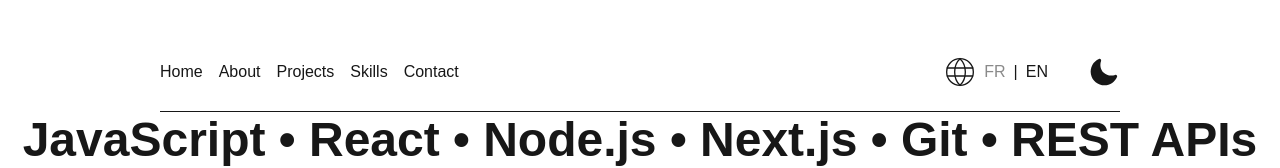
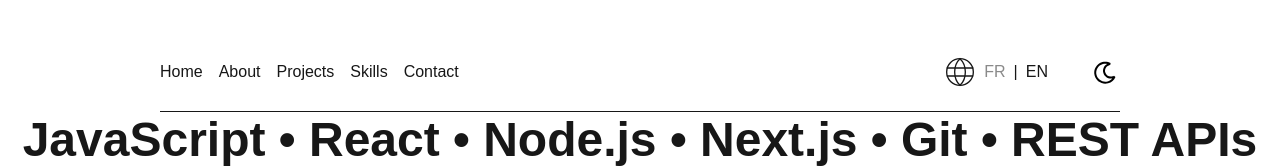
Before and after one commit to FlorianRGA/portfolio, a Next.js app: page /en in a window 1280 px wide. Shown: the top 168 px of the page. Built offline with nearby package versions, Linux system fonts and the light colour scheme.

Commit message:
animated theme button

```diff
--- a/src/components/ui/icons/moonIcon.js
+++ b/src/components/ui/icons/moonIcon.js
@@ -1,4 +1,4 @@
-export default function MoonIcon({ className }) {
+export default function MoonIcon({ className = "" }) {
   return (
     <svg
       className={className}
@@ -9,7 +9,8 @@
       <path
         fillRule="evenodd"
         clipRule="evenodd"
-        d="M8.23129 2.24048C9.24338 1.78695 10.1202 2.81145 9.80357 3.70098C8.72924 6.71928 9.38932 10.1474 11.6193 12.3765C13.8606 14.617 17.3114 15.2755 20.3395 14.1819C21.2206 13.8637 22.2173 14.7319 21.7817 15.7199C21.7688 15.7491 21.7558 15.7782 21.7427 15.8074C20.9674 17.5266 19.7272 19.1434 18.1227 20.2274C16.4125 21.3828 14.3957 22.0001 12.3316 22.0001H12.3306C9.93035 21.9975 7.6057 21.1603 5.75517 19.6321C3.90463 18.1039 2.64345 15.9797 2.18793 13.6237C1.73241 11.2677 2.11094 8.82672 3.2586 6.71917C4.34658 4.72121 6.17608 3.16858 8.20153 2.25386L8.23129 2.24048Z"
+        d="M11.203 6.02337C7.59276 6.99074 5.45107 10.6948 6.41557 14.2943C7.38006 17.8938 11.0868 20.0307 14.6971 19.0634C16.1096 18.6849 17.2975 17.8877 18.1626 16.8409C15.1968 17.3646 12.2709 15.546 11.4775 12.585C10.7644 9.92365 12.0047 7.20008 14.3182 5.92871C13.3186 5.72294 12.2569 5.74098 11.203 6.02337ZM4.96668 14.6825C3.78704 10.2801 6.40707 5.75553 10.8148 4.57448C12.968 3.99752 15.1519 4.3254 16.9581 5.32413L16.6781 6.72587C16.4602 6.75011 16.241 6.79108 16.0218 6.8498C13.6871 7.47537 12.303 9.8703 12.9264 12.1968C13.5497 14.5233 15.9459 15.9053 18.2806 15.2797C18.7257 15.1604 19.1351 14.9774 19.5024 14.7435L20.5991 15.6609C19.6542 17.9633 17.6796 19.8171 15.0853 20.5123C10.6776 21.6933 6.14631 19.085 4.96668 14.6825Z"
+        fill="currentColor"
       />
     </svg>
   );
--- a/src/components/ui/toggleThemeButton.js
+++ b/src/components/ui/toggleThemeButton.js
@@ -1,20 +1,40 @@
 import styles from "@/components/ui/toggleThemeButton.module.css";
+import { useState } from "react";
 import { useTheme } from "@/hooks/useTheme";
 import MoonIcon from "@/components/ui/icons/moonIcon";
 import SunIcon from "@/components/ui/icons/sunIcon";
+import useToggleTimeOut from "@/hooks/useToggleTimeOut";
 export default function ToggleThemeButton({ dictionary }) {
   const { theme, toggleTheme, isMounted } = useTheme();
+  const { isTrigger, start } = useToggleTimeOut(200);
+  const [animate, setAnimate] = useState(false);
   if (!isMounted) return null;
+
+  const handleClick = () => {
+    setAnimate(true);
+    start();
+    setTimeout(toggleTheme, 200);
+    setTimeout(() => setAnimate(false), 300);
+  };
+
   return (
     <button
-      onClick={toggleTheme}
+      onClick={handleClick}
       className={styles.toggleThemeButton}
       aria-label={dictionary.aria_label.theme}
     >
       {theme === "dark" ? (
-        <SunIcon className={styles.activeTheme} />
+        <SunIcon
+          className={`${styles.activeTheme} ${
+            animate ? styles.activeThemeAnimate : ""
+          }`}
+        />
       ) : (
-        <MoonIcon className={styles.activeTheme} />
+        <MoonIcon
+          className={`${styles.activeTheme} ${
+            animate ? styles.activeThemeAnimate : ""
+          }`}
+        />
       )}
     </button>
   );
--- a/src/components/ui/toggleThemeButton.module.css
+++ b/src/components/ui/toggleThemeButton.module.css
@@ -14,4 +14,21 @@
   width: 32px;
   height: 32px;
   fill: var(--foreground);
+  transition: transform 300ms;
 }
+.activeTheme:hover {
+  transform: rotate(-25deg);
+}
+.activeThemeAnimate {
+  animation: 300ms rotate ease-in-out forwards;
+}
+@keyframes rotate {
+  from {
+    transform: rotate(0deg);
+
+  }
+  to {
+    transform: rotate(180deg);
+
+  }
+}
--- a/src/hooks/useBodyScrollLock.js
+++ b/src/hooks/useBodyScrollLock.js
@@ -5,7 +5,6 @@
   useEffect(() => {
     const body = document.getElementsByTagName("body")[0];
     const nav = document.getElementsByTagName("nav")[0];
-    console.log(scrollPos.current);
     if (!isMobile) {
       body.classList.remove("body--locked");
       nav.style.top = "";
--- /dev/null
+++ b/src/hooks/useToggleTimeOut.js
@@ -0,0 +1,20 @@
+import { useState, useEffect } from "react";
+export default function useToggleTimeOut(delay) {
+  const [isTrigger, setIsTrigger] = useState(false);
+
+  function start() {
+    setIsTrigger(true);
+  }
+
+  useEffect(() => {
+    if (!isTrigger) return;
+
+    const timeoutId = setTimeout(() => {
+      setIsTrigger(false);
+    }, delay);
+
+    return () => clearTimeout(timeoutId);
+  }, [isTrigger, delay]);
+
+  return { isTrigger, start };
+}
```
